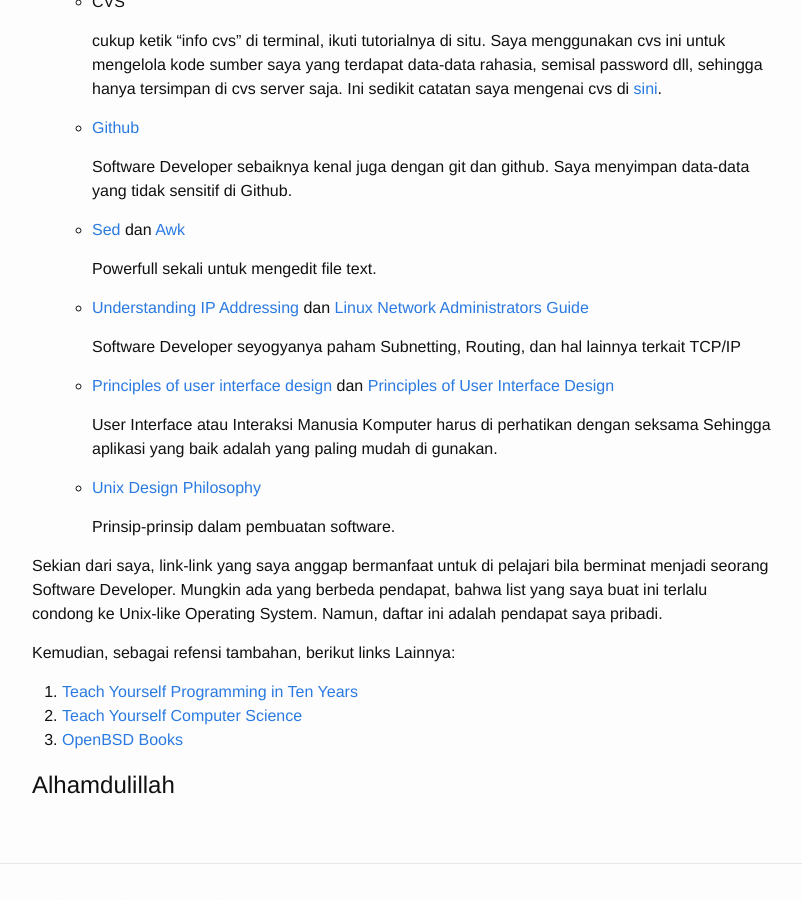
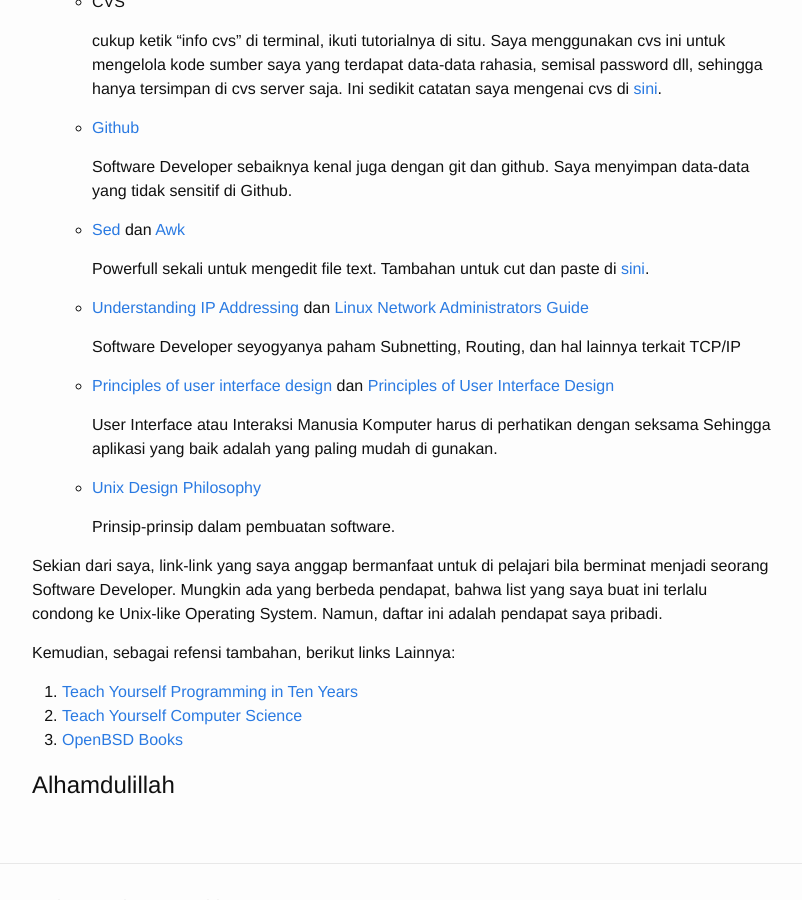
Before and after one commit to muntaza/muntaza.github.io, a Jekyll site: the page built from _posts/2018-12-30-belajar-mandiri-pemprograman.markdown, in a window 1280 px wide and 900 px high, scrolled down 2478 px. Shown: the whole window, without its empty margins (238-1040 px from the left). Built offline with Jekyll 4.4.1, drawn with Linux system fonts in a browser that asks for light colours.

Commit message:
Perbaiki Catatan

```diff
--- a/_posts/2018-12-30-belajar-mandiri-pemprograman.markdown
+++ b/_posts/2018-12-30-belajar-mandiri-pemprograman.markdown
@@ -141,7 +141,8 @@ menghasilkan Software Developer (Programmer) yang handal.
     -	[Sed](http://www.grymoire.com/Unix/Sed.html) dan
     	[Awk](https://www.tutorialspoint.com/awk/index.htm)
 
-	    Powerfull sekali untuk mengedit file text.
+	    Powerfull sekali untuk mengedit file text. Tambahan untuk cut dan paste di
+	    [sini](https://www.ibm.com/developerworks/community/blogs/d8afe7b8-2725-4205-ae02-d5bf2da88fe1/entry/Cutting_and_Pasting_in_the_Unix_and_Linux_shells?lang=en).
 
 
     -   [Understanding IP Addressing](http://pages.di.unipi.it/ricci/501302.pdf)
```
